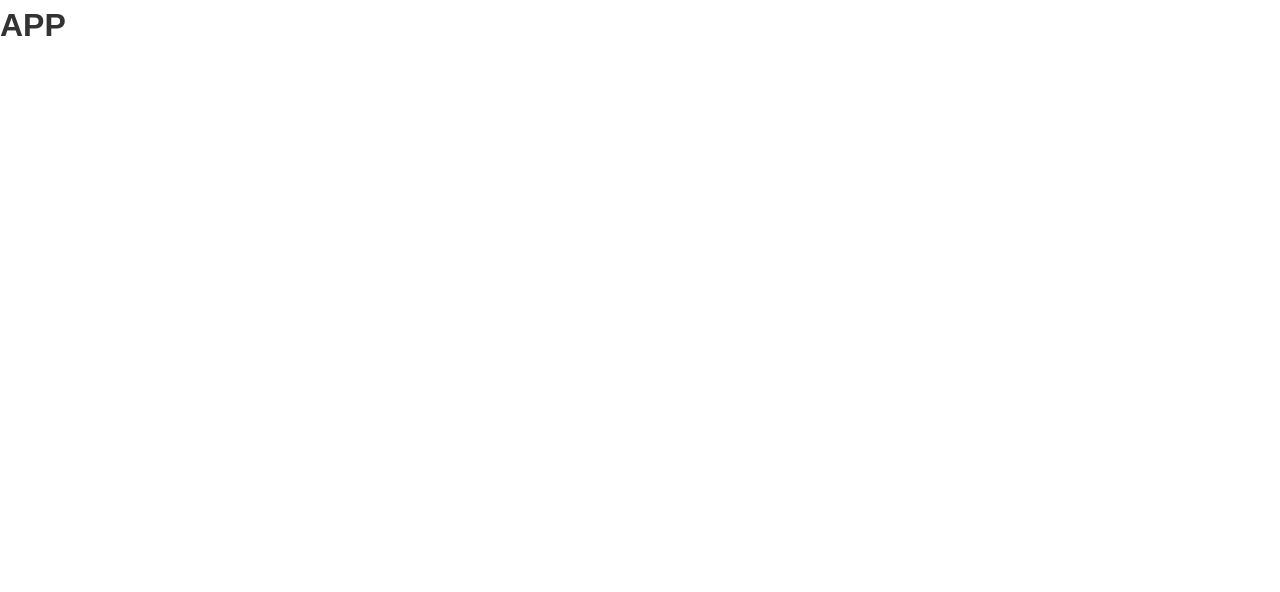
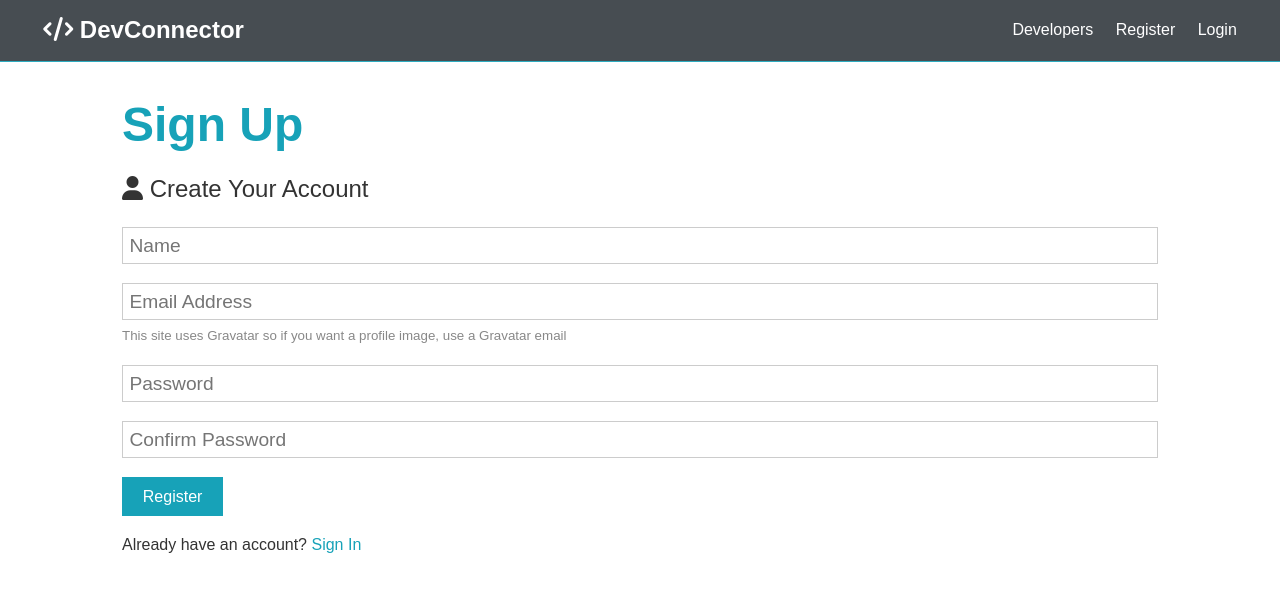
Before and after one commit to hunterMotko/mern-compentency, a React (Create React App) app in the folder client/: page /register in a window 1280 px wide. Shown: the top 592 px of the page. Built offline with nearby package versions, Linux system fonts and the light colour scheme.

Commit message:
controled component on register

```diff
--- a/client/public/index.html
+++ b/client/public/index.html
@@ -13,7 +13,7 @@
     <script src="https://kit.fontawesome.com/fcb8a71466.js" crossorigin="anonymous"></script>
 
     <link rel="manifest" href="%PUBLIC_URL%/manifest.json" />
-    <title>React App</title>
+    <title>Welcome to MySocialNetwork</title>
   </head>
   <body>
     <noscript>You need to enable JavaScript to run this app.</noscript>
--- a/client/src/App.js
+++ b/client/src/App.js
@@ -1,10 +1,27 @@
 import React, {Fragment} from 'react';
+import {BrowserRouter as Router, Route, Switch} from 'react-router-dom'
+import Navbar from './components/layout/Navbar'
+import Landing from './components/layout/Landing'
+import Login from './components/auth/Login'
+import Register from './components/auth/Register'
+
+
 import './App.css';
 
 const App=()=>
+<Router>
+
     <Fragment>
-      <h1>APP</h1>
+      <Navbar/>
+      <Route exact path='/' component={Landing}/>
+      <section className="container">
+        <Switch>
+          <Route exact path='/login' component={Login}/>
+          <Route exact path='/register' component={Register}/>
+        </Switch>
+      </section>
     </Fragment>
+</Router>
 
 
 export default App;
--- /dev/null
+++ b/client/src/components/auth/Login.js
@@ -0,0 +1,11 @@
+import React from 'react'
+
+const Login = () => {
+    return (
+        <div>
+            Login
+        </div>
+    )
+}
+
+export default Login
--- /dev/null
+++ b/client/src/components/auth/Register.js
@@ -0,0 +1,86 @@
+import React, {useState} from 'react'
+import { Link } from 'react-router-dom'
+
+const Register = () => {
+    const [formData, setFormData] = useState({
+        name:'', email:'', password:'', password2:''
+    })
+
+    const {name, email, password, password2}=formData
+
+    const onChange = e => {
+        const {name, value}=e.target
+        setFormData({
+            ...formData, [name] : value
+        })
+    }
+
+    const onSubmit=e=>{
+        e.preventDefault()
+        if(password!==password2){
+            console.log('Passwords do not match')
+        }else{
+            console.log(formData)
+        }
+    }
+
+    return (
+    <>
+        <h1 className="large text-primary">Sign Up</h1>
+        <p className="lead">
+            <i className="fas fa-user"></i> Create Your Account
+        </p>
+      <form className="form" onSubmit={onSubmit}>
+        <div className="form-group">
+            <input
+                type="text"
+                placeholder="Name"
+                name="name"
+                value={name}
+                onChange={onChange}
+                required
+            />
+        </div>
+        <div className="form-group">
+            <input
+                type="email"
+                placeholder="Email Address"
+                name="email"
+                value={email}
+                onChange={onChange}
+            />
+            <small className="form-text"
+                >This site uses Gravatar so if you want a profile image, use a
+                Gravatar email
+            </small>
+        </div>
+        <div className="form-group">
+          <input
+            type="password"
+            placeholder="Password"
+            name="password"
+            value={password}
+            onChange={onChange}
+            minLength="6"
+          />
+        </div>
+        <div className="form-group">
+          <input
+            type="password"
+            placeholder="Confirm Password"
+            name="password2"
+            value={password2}
+            onChange={onChange}
+            minLength="6"
+          />
+        </div>
+        <input type="submit" className="btn btn-primary" value="Register" />
+      </form>
+      <p className="my-1">
+        Already have an account? <Link to="/login">Sign In</Link>
+      </p>
+    </>
+    )
+}
+
+export default Register
--- /dev/null
+++ b/client/src/components/layout/Landing.js
@@ -0,0 +1,27 @@
+import React from 'react'
+import {Link} from 'react-router-dom'
+
+const Landing = () => {
+  return (
+  <section className="landing">
+    <div className="dark-overlay">
+      <div className="landing-inner">
+        <h1 className="x-large">Developer Connector</h1>
+        <p className="lead">
+          Create a developer profile/portfolio, share posts and get help from
+          other developers
+        </p>
+        <div className="buttons">
+          <Link to="/register" className="btn btn-primary">
+            Sign Up
+          </Link>
+          <Link to="/login" className="btn btn-light">
+            Login
+          </Link>
+        </div>
+      </div>
+    </div>
+  </section>
+  )
+}
+export default Landing
--- /dev/null
+++ b/client/src/components/layout/Navbar.js
@@ -0,0 +1,19 @@
+import React from 'react'
+import {Link} from 'react-router-dom'
+
+const Navbar = () => {
+    return (
+    <nav className="navbar bg-dark">
+        <h1>
+          <Link to="/"><i className="fas fa-code"></i> DevConnector</Link>
+        </h1>
+        <ul>
+          <li><Link to="/profile">Developers</Link></li>
+          <li><Link to="/register">Register</Link></li>
+          <li><Link to="/login">Login</Link></li>
+        </ul>
+      </nav>
+    )
+}
+
+export default Navbar
```
Also changed, not shown: client/public/logo192.png (deleted), client/public/logo512.png (deleted), client/public/manifest.json, client/public/robots.txt (deleted).
